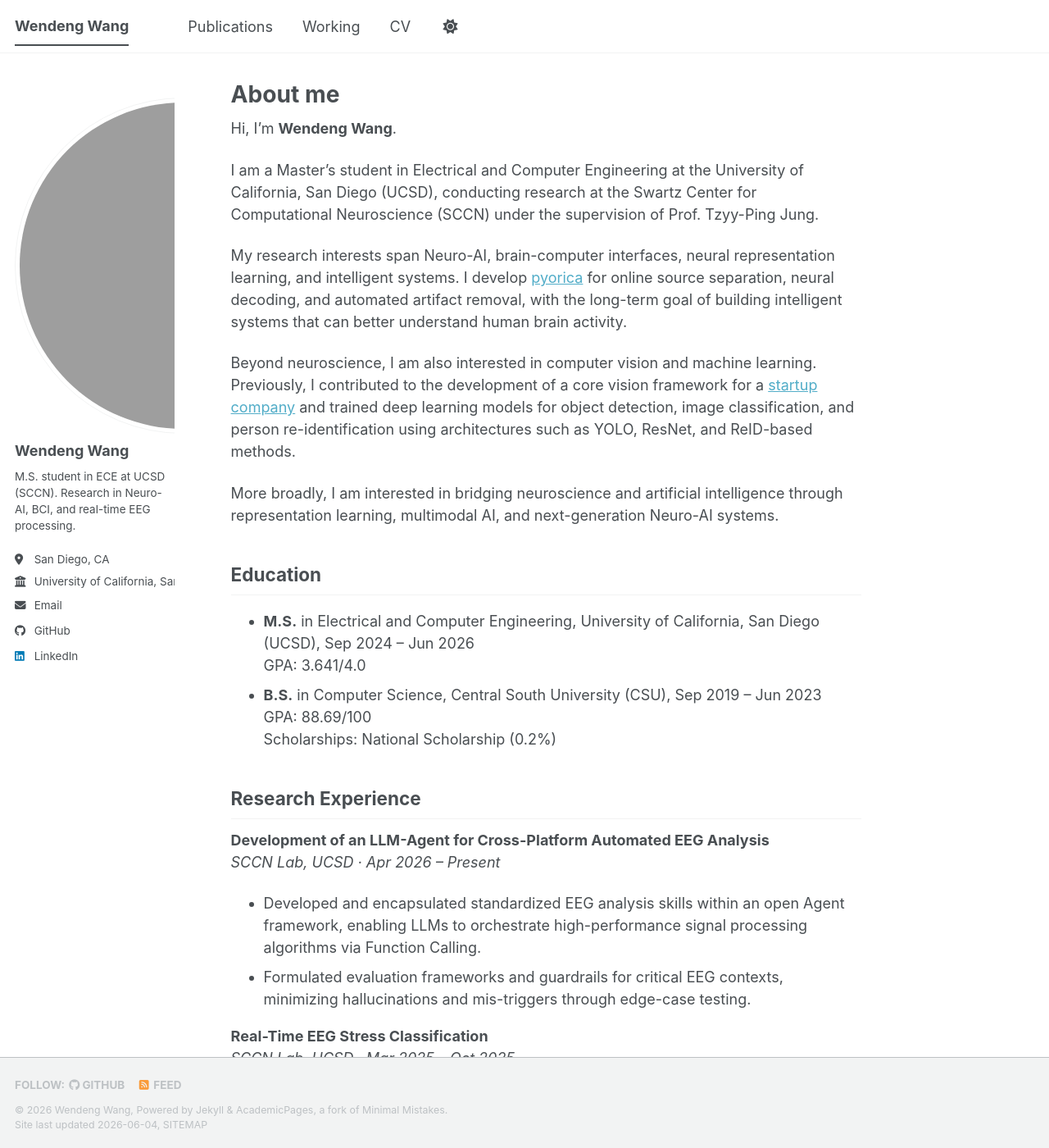
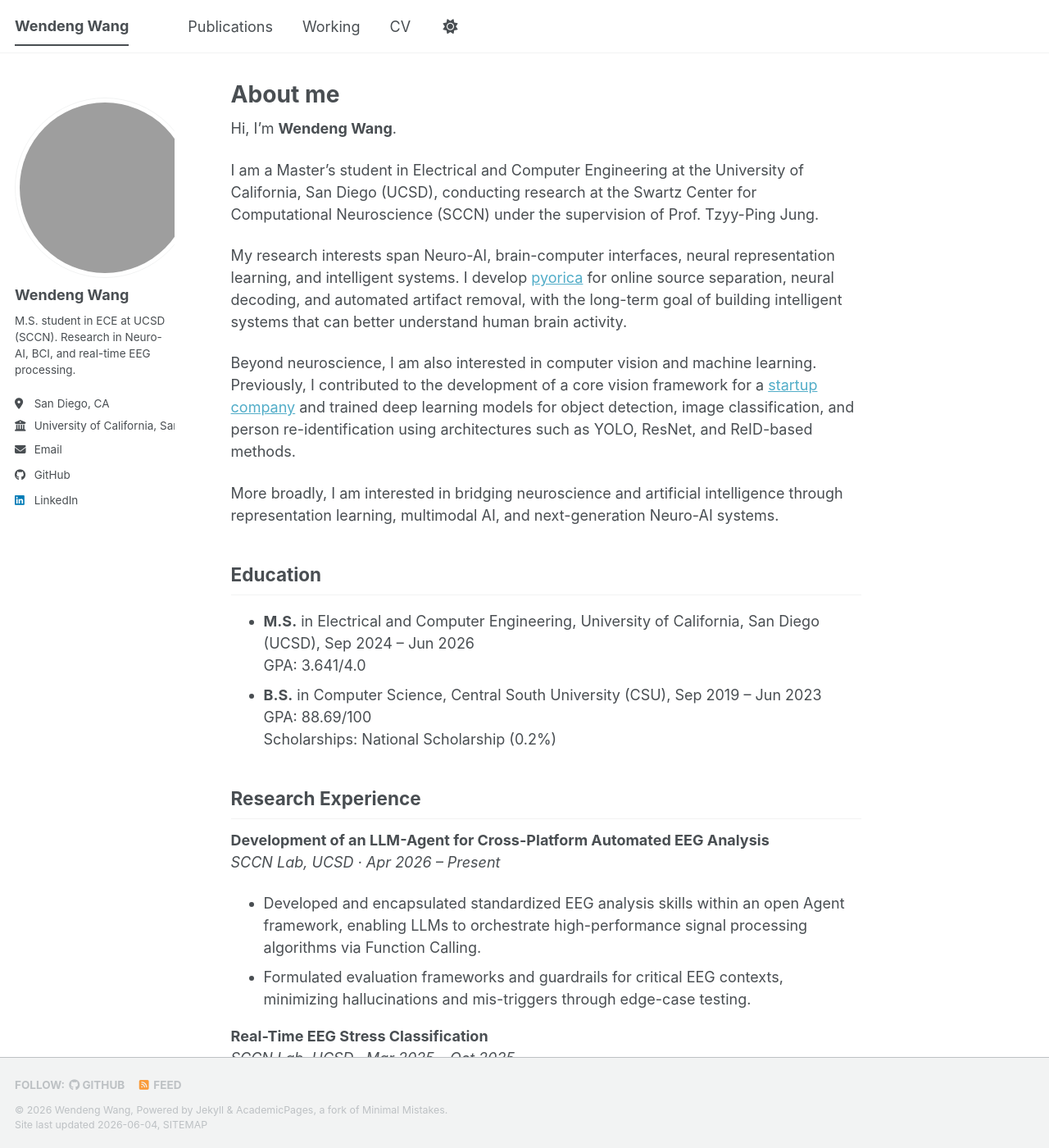
Before and after one commit to d-d-w404/Profile, a Jekyll site: the page built from _pages/about.md, in a window 1280 px wide and 1400 px high. Shown: the whole window at 82% size. Built offline with Jekyll 4.4.1, drawn with Linux system fonts in a browser that asks for light colours; a script bundle is joined from its source files by our own code; library files that are not in the unit come from our copies.

Commit message:
Fix profile avatar rendering as ellipse by overriding sidebar img width rules.
Co-authored-by: Cursor <cursoragent@cursor.com>

```diff
--- a/_includes/author-profile.html
+++ b/_includes/author-profile.html
@@ -10,7 +10,7 @@
     {% if author.avatar contains "://" %}
     	<img src="{{ author.avatar }}" alt="{{ author.name }}"  fetchpriority="high" />
     {% else %}
-    	<img src="{{ author.avatar | prepend: "/images/" | prepend: base_path }}" class="author__avatar" alt="{{ author.name }}"  fetchpriority="high" />
+    	<img src="{{ author.avatar | prepend: "/images/" | prepend: base_path }}" alt="{{ author.name }}"  fetchpriority="high" />
     {% endif %}
   </div>
 
--- a/_sass/layout/_sidebar.scss
+++ b/_sass/layout/_sidebar.scss
@@ -57,6 +57,20 @@
 
   img {
     width: 100%;
+  }
+
+  .author__avatar img {
+    width: 220px;
+    height: 220px;
+    max-width: 220px;
+    aspect-ratio: 1 / 1;
+    object-fit: cover;
+    border-radius: 50%;
+
+    @include breakpoint($large) {
+      padding: 5px;
+      border: 1px solid var(--global-border-color);
+    }
   }
 }
 
@@ -154,11 +168,12 @@
   }
 
   img {
-    width: 410px;
-    height: 410px;
-    max-width: 410px;
+    width: 220px;
+    height: 220px;
+    max-width: 220px;
+    aspect-ratio: 1 / 1;
     object-fit: cover;
-    border-radius: 100%;
+    border-radius: 50%;
 
     @include breakpoint($large) {
       padding: 5px;
```
